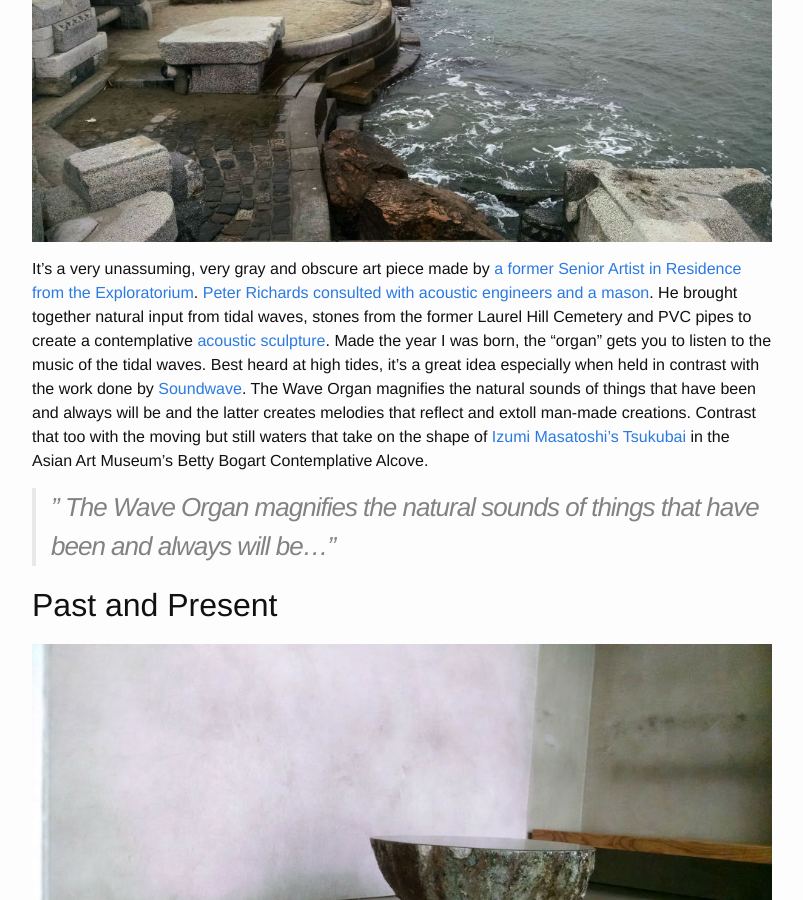
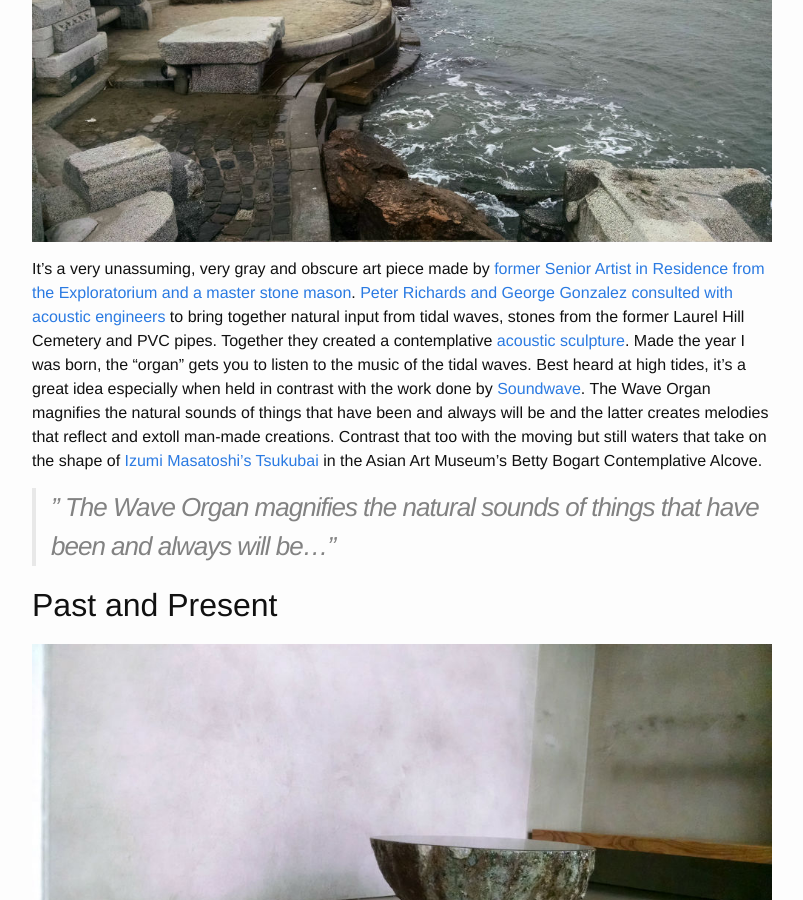
Before and after one commit to avenuemagpie/art-design, a Jekyll site: the page built from _posts/2016-08-21-wave-organ.markdown, in a window 1280 px wide and 900 px high, scrolled down 471 px. Shown: the whole window, without its empty margins (238-1041 px from the left). Built offline with Jekyll 4.4.1, drawn with Linux system fonts in a browser that asks for light colours; comment, search, counter and statistics services are not loaded.

Commit message:
copy edit

```diff
--- a/_posts/2016-08-21-wave-organ.markdown
+++ b/_posts/2016-08-21-wave-organ.markdown
@@ -4,7 +4,7 @@ identifier: wave-organ
 title:  "The Wave Organ"
 category: Arts
 date:   2016-08-21
-summary: Artist, Peter Richards, the Exploratorium. San Francisco, California. May 1986
+summary: Artists, Peter Richards & George Gonzalez, the Exploratorium. San Francisco, California. May 1986
 comments: true
 image:
 
@@ -17,9 +17,9 @@ image:
 
 > The wave organ sculpture is located in the Marina neighborhood in San Francisco. Find it in between Crissy Fields and Fort Mason, hidden away a quiet walking distance east of the Golden Gate Yacht Club.
 
-![Peter Richard's Wave Organ in San Francisco](/images/wave-organ-sf.jpg)
+![Wave Organ in San Francisco](/images/wave-organ-sf.jpg)
 
-It’s a very unassuming, very gray and obscure art piece made by [a former Senior Artist in Residence from the Exploratorium](http://www.exploratorium.edu/visit/wave-organ). [Peter Richards consulted with acoustic engineers and a mason](https://www.olats.org/studiolab/Peter_Richards.pdf). He brought together natural input from tidal waves, stones from the former Laurel Hill Cemetery and PVC pipes to create a contemplative [acoustic sculpture](https://en.wikipedia.org/wiki/Wave_Organ). Made the year I was born, the "organ" gets you to listen to the music of the tidal waves. Best heard at high tides, it’s a great idea especially when held in contrast with the work done by [Soundwave](http://soundwavesf.com/7/material-notation/). The Wave Organ magnifies the natural sounds of things that have been and always will be and the latter creates melodies that reflect and extoll man-made creations. Contrast that too with the moving but still waters that take on the shape of [Izumi Masatoshi's Tsukubai](http://searchcollection.asianart.org/view/objects/asitem/id/24100) in the Asian Art Museum's Betty Bogart Contemplative Alcove.
+It’s a very unassuming, very gray and obscure art piece made by [former Senior Artist in Residence from the Exploratorium and a master stone mason](http://www.exploratorium.edu/visit/wave-organ). [Peter Richards and George Gonzalez consulted with acoustic engineers](https://www.olats.org/studiolab/Peter_Richards.pdf) to bring together natural input from tidal waves, stones from the former Laurel Hill Cemetery and PVC pipes. Together they created a contemplative [acoustic sculpture](https://en.wikipedia.org/wiki/Wave_Organ). Made the year I was born, the "organ" gets you to listen to the music of the tidal waves. Best heard at high tides, it’s a great idea especially when held in contrast with the work done by [Soundwave](http://soundwavesf.com/7/material-notation/). The Wave Organ magnifies the natural sounds of things that have been and always will be and the latter creates melodies that reflect and extoll man-made creations. Contrast that too with the moving but still waters that take on the shape of [Izumi Masatoshi's Tsukubai](http://searchcollection.asianart.org/view/objects/asitem/id/24100) in the Asian Art Museum's Betty Bogart Contemplative Alcove.
 
 > ### " The Wave Organ magnifies the natural sounds of things that have been and always will be..."
 
```
